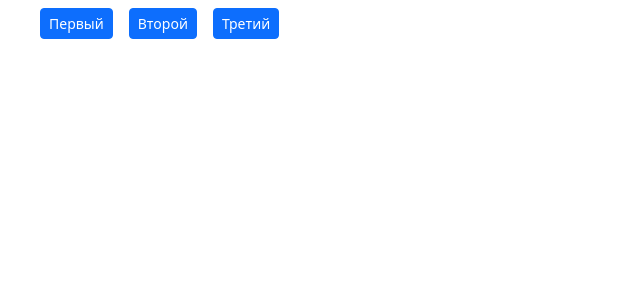
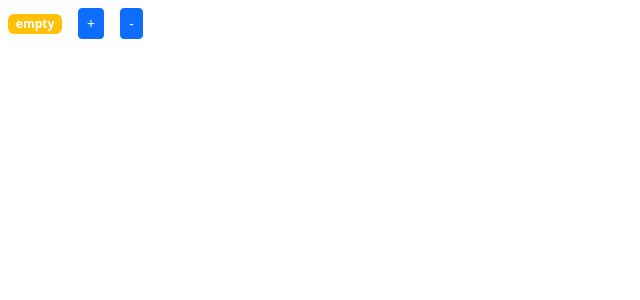
Before and after one commit to KeepGen/my-app-react, a React (Create React App) app: page / in a window 1280 px wide. Shown: the top 300 px of the page, without its empty margins (0-640 px from the left). Built offline with nearby package versions, Linux system fonts and the light colour scheme.

Commit message:
refactor: removing render tags code

```diff
--- /dev/null
+++ b/src/app.jsx
@@ -0,0 +1,8 @@
+import React from "react";
+import Counter from './components/counter';
+
+const App = () => {
+	return <Counter />;
+};
+
+export default App
--- a/src/components/counter.jsx
+++ b/src/components/counter.jsx
@@ -2,7 +2,6 @@ import React, {useState} from 'react';
 
 const Counter = () => {
 	const [count, setCount] = useState(0);
-	const [tags, setTags] = useState(['Первый', 'Второй', 'Третий']);
 
 	const formatCount = () => {
 		return count === 0 ? 'empty' : count;
@@ -16,24 +15,10 @@ const Counter = () => {
 
 	const handleIncrement = () => {
 		setCount((prevState) => prevState + 1);
-	}
+	};
 	const handleDecrement = () => {
 		setCount((prevState) => prevState - 1);
-	}
-
-	const handleTagChange = (id) => {
-		setTags(prevState => prevState.filter(tag => tag !== id));
-		console.log(id);
 	};
-
-	const renderTags = () => {
-		return tags.length !== 0 &&
-			tags.map(tag => (<li key={tag} className={"btn btn-primary btn-sm m-2"} onClick={() => handleTagChange(tag)}>{tag}</li>))
-	};
-
-	if (tags.length !== 0) {
-		return <ul>{renderTags()}</ul>
-	}
 
 	return (
 		<>
--- a/src/index.js
+++ b/src/index.js
@@ -1,11 +1,6 @@
 import React from "react";
 import reactDom from "react-dom";
 import 'bootstrap/dist/css/bootstrap.css';
-
-import Counter from './components/counter';
-
-const App = () => {
-	return <Counter />;
-};
+import App from './app';
 
 reactDom.render(<App />, document.getElementById('root'));
```
